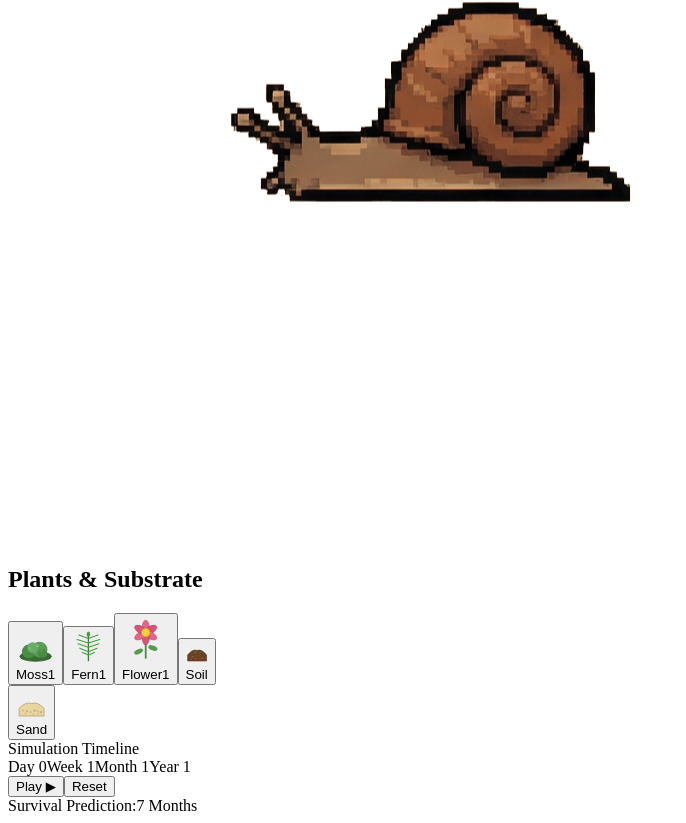
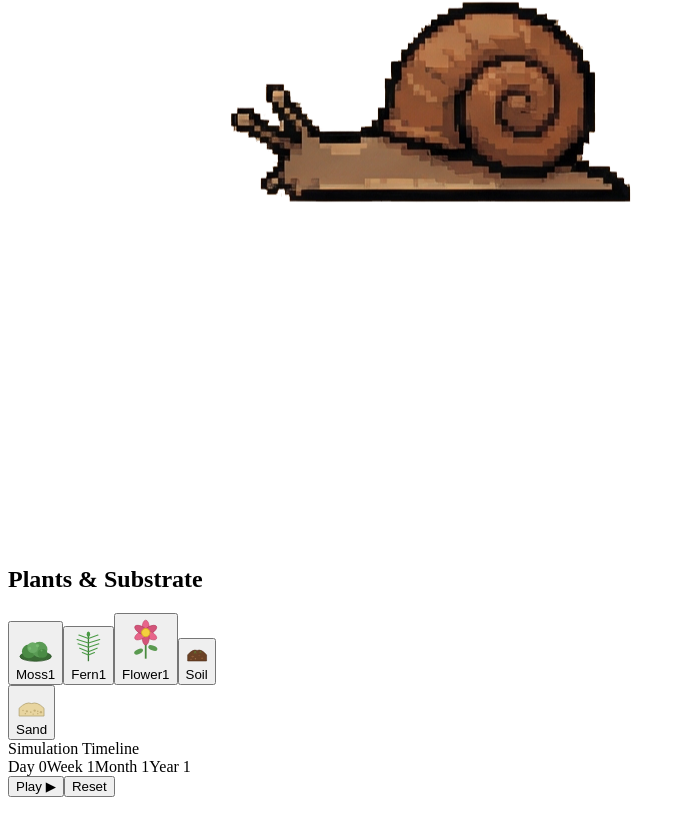
Before and after one commit to madison-boman/Terrarium-Simulator, a React (Vite) app: page / in a window 1280 px wide. Shown: the part 2633-3456 px from the top of the page, without its empty margins (0-686 px from the left). Built offline with nearby package versions, Linux system fonts and the light colour scheme; the HTML template or start-up script is replaced by a standard one.

Commit message:
Remove survival prediction display from timeline bar
Co-authored-by: Madison Boman <madison-boman@users.noreply.github.com>

```diff
--- a/src/App.jsx
+++ b/src/App.jsx
@@ -311,13 +311,6 @@ export default function App() {
     return 2;
   }, [ecosystemStability]);
 
-  const survivalMonths = useMemo(() => {
-    if (ecosystemStability >= 95) return 24;
-    if (ecosystemStability >= 80) return Math.round(12 + (ecosystemStability - 80) * 0.8);
-    if (ecosystemStability >= 50) return Math.round(4 + (ecosystemStability - 50) * 0.27);
-    if (ecosystemStability >= 20) return Math.round(1 + (ecosystemStability - 20) * 0.1);
-    return 0;
-  }, [ecosystemStability]);
 
   const timelineProgress = useMemo(() => {
     if (day >= 365) return 100;
@@ -446,10 +439,6 @@ export default function App() {
     setMessage('Terrarium reset. Build your ecosystem!');
     nextId.current = 300;
   }
-
-  const survivalLabel = survivalMonths >= 24 ? '2+ Years'
-    : survivalMonths >= 12 ? `${survivalMonths} Months`
-    : `${survivalMonths} Month${survivalMonths !== 1 ? 's' : ''}`;
 
   /* ── Render ── */
   return (
@@ -653,10 +642,6 @@ export default function App() {
             {running ? 'Pause' : 'Play'}{running ? '' : ' ▶'}
           </button>
           <button className="reset-btn" onClick={resetWorld}>Reset</button>
-          <div className="survival-box">
-            <span className="surv-label">Survival Prediction:</span>
-            <span className="surv-value">{survivalLabel}</span>
-          </div>
         </div>
       </div>
     </div>
--- a/src/styles.css
+++ b/src/styles.css
@@ -682,34 +682,6 @@ body {
   color: var(--text-dark);
 }
 
-/* ── Survival Box ── */
-
-.survival-box {
-  border: 2px solid var(--border-color);
-  border-radius: 6px;
-  background: var(--bg-card);
-  padding: 0.3rem 0.6rem;
-  display: flex;
-  flex-direction: column;
-  align-items: center;
-  gap: 0;
-  white-space: nowrap;
-}
-
-.surv-label {
-  font-size: 0.62rem;
-  font-weight: 700;
-  text-transform: uppercase;
-  color: var(--text-medium);
-  letter-spacing: 0.04em;
-}
-
-.surv-value {
-  font-family: 'Patrick Hand', cursive;
-  font-size: 1rem;
-  font-weight: 700;
-  color: var(--green-dark);
-}
 
 /* ─── Responsive ─── */
 
```
